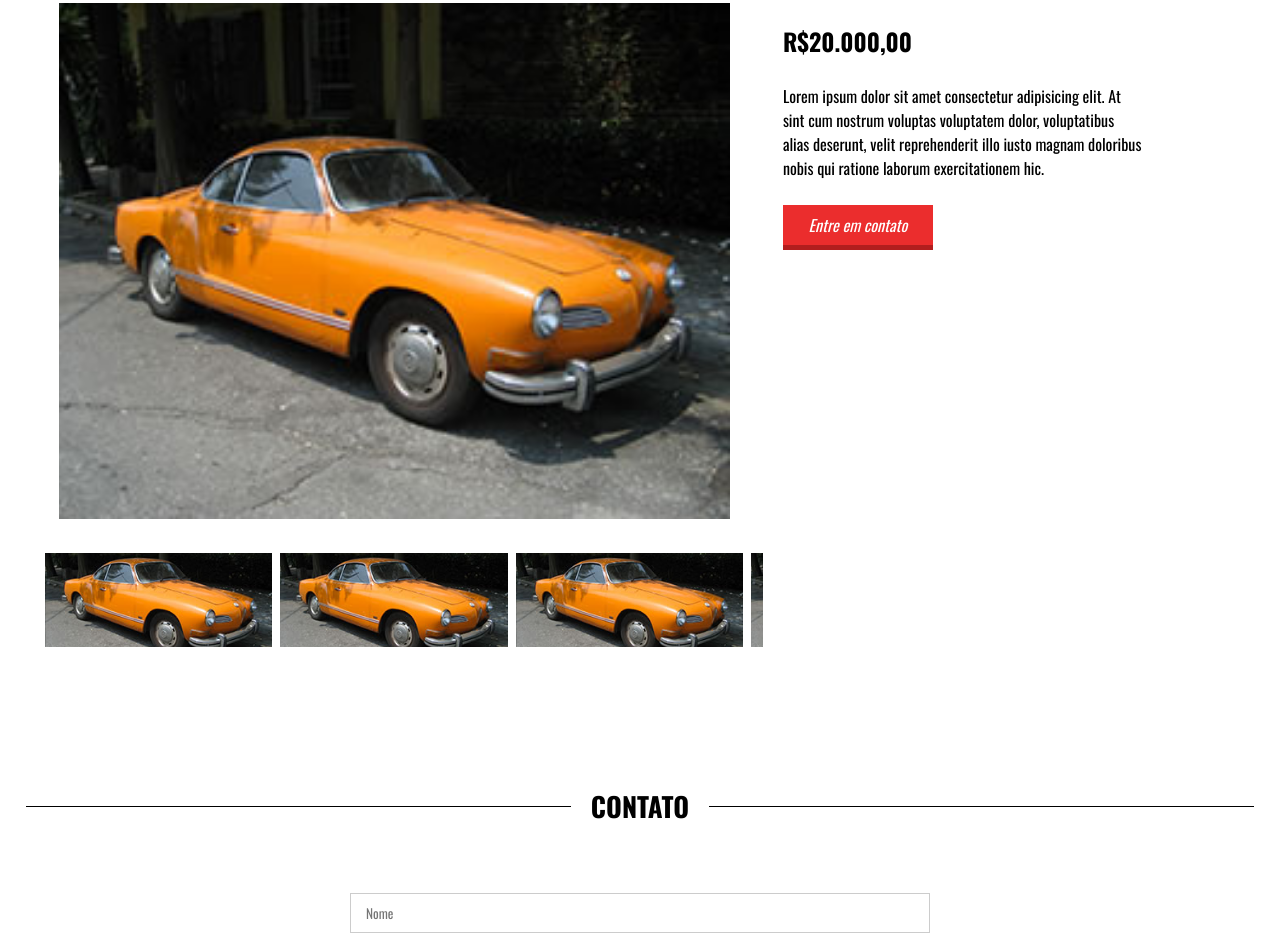
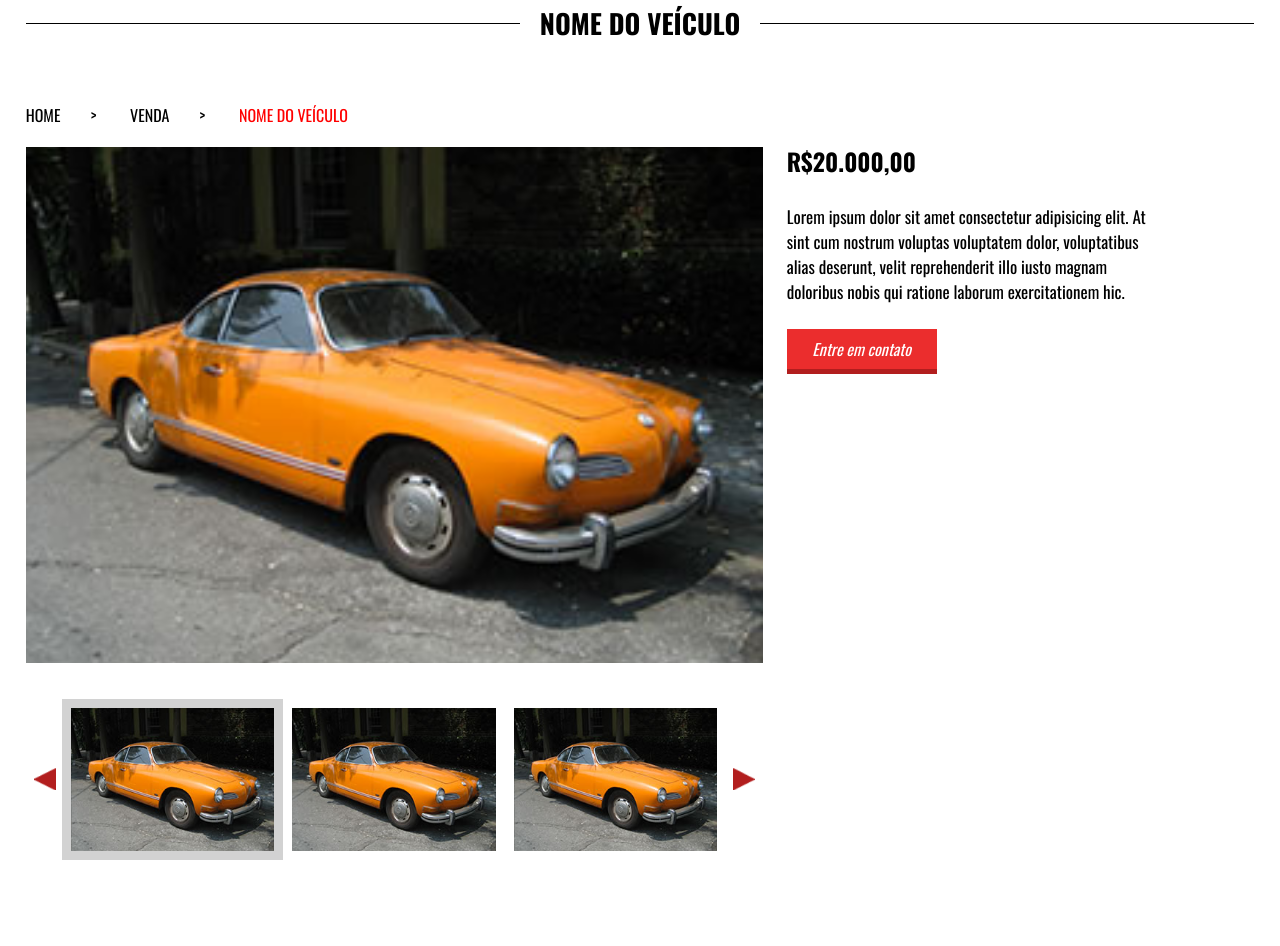
Before and after one commit to otaviopessanha/Projeto-5, a plain HTML site: page veiculo-teste.html in a window 1280 px wide. Shown: the part 207-1153 px from the top of the page. Drawn offline with nearby package versions, Linux system fonts and the light colour scheme; a web font is replaced by a local one.

Commit message:
Página individual

```diff
--- a/css/style.css
+++ b/css/style.css
@@ -304,12 +304,12 @@ section.service-description{
 
 /* contact */
 section.contact{
-    padding: 80px 2%;
+    padding: 80px 2% 0 2%;
 }
 
 section.contact form{
     max-width: 600px;
-    margin: 50px auto;
+    margin: 30px auto;
 }
 
 section.contact .input-wraper{
@@ -325,18 +325,19 @@ section.contact form .input-wraper:nth-of-type(5){
 section.contact input:not(input[type='submit']){
     display: inline-block;
     width: 100%;
+    height: 60px;
     border: 1px solid #ccc;
-    height: 40px;
     line-height: 40px;
     padding-left: 15px;
 }
 
 section.contact textarea{
     width: 100%;
+    height: 140px;
     border: 1px solid #ccc;
-    height: 80px;
     line-height: 15px;
     padding: 15px 0 15px 15px;
+    font-size: 16px;
     resize: none;
 }
 
@@ -532,25 +533,30 @@ section.sell{
 
 /* Página veiculo-teste - sell-single */
 section.sell-single{
-    padding: 0 2%;
+    padding: 80px 2% 0 2%;
 }
 
 section.sell-single .container{
-    padding: 40px 0;
+    padding: 40px 0 0 0;
+    text-align: center;
 }
 
 .info-vehicle{
-    float: left;
+    display: inline-block;
     width: 60%;
 }
 
 .description-vehicle{
-    float: left;
-    width: 40%;
-    padding: 20px;
+    display: inline-block;
+    width: calc(40% - 4px);
+    padding: 60px  0 0 20px;
+    vertical-align: top;
+    text-align: left;
+    box-sizing: border-box;
 }
 
 .description-vehicle p{
+    font-size: 17px;
     max-width: 360px;
     margin-top: 25px;
 }
@@ -563,28 +569,79 @@ section.sell-single .container{
     width: 100%;
     padding-top: 70%;
     background-position: center;
-    background-size: contain;
+    background-size: cover;
     background-repeat: no-repeat;
+}
+
+.nav-galery-parent{
+    width: 100%;
+    padding: 36px;
+    position: relative;
+}
+
+.arrow-left-nav{
+    position: absolute;
+    right: 8px;
+    top: 50%;
+    transform:  translateY(-50%);
+    background-image: url('../images/arrow-right.png');
+    background-size: 100% 100%;
+    width: 22px;
+    height: 22px;
+    cursor: pointer;
+}
+
+.arrow-right-nav{
+    position: absolute;
+    left: 8px;
+    top: 50%;
+    transform:  translateY(-50%);
+    background-image: url('../images/arrow-left.png');
+    background-size: 100% 100%;
+    width: 22px;
+    height: 22px;
+    cursor: pointer;
+}
+
+.info-bread{
+    padding: 20px 0;
+    text-align: left;
+}
+
+.info-bread a{
+    text-decoration: none;
+    color: black;
+}
+
+.info-bread a:last-child{
+    color: red;
+}
+
+.info-bread span{
+    padding: 0 30px;
 }
 
 .nav-galery{
     width: 100%;
-    padding: 15px;
-    margin-top: 15px;
-    overflow-x: scroll;
+    overflow: hidden;
 }
 
 .nav-galery-wraper{
     width: 200%;
 }
 
-.mini-img{
+.mini-img-wraper{
     float: left;
     width: calc(33.3% * (100 / 200));
-    padding-top: calc(33.3% * (100 / 200) * 0.4);
-    border: 4px solid white;
+    padding: 9px;
+}
+
+.mini-img{
+    width: 100%;
+    padding-top: 70%;
     background-position: center;
     background-size: cover;
+    cursor: pointer;
 }
 /* /sell-single */
 
@@ -673,6 +730,24 @@ section.sell-single .container{
         text-align: center;
         width: 100%;
     }
+
+    .info-vehicle{
+        width: 100%;
+    }
+
+    .description-vehicle{
+        width: 100%;
+        padding: 20px 0;
+        text-align: center;
+    }
+
+    .description-vehicle a{
+        display: inline-block;
+    }
+
+    .description-vehicle p{
+        max-width: none;
+    }
 }
 
 @media screen and (max-width: 580px){
--- a/veiculo-teste.html
+++ b/veiculo-teste.html
@@ -20,8 +20,8 @@
 
             <nav class="desktop">
                 <ul>
-                    <li><a href="">Home</a></li>
-                    <li><a style="color: #eb2d2d" href="venda.html">Venda</a></li>
+                    <li><a href="index.html">Home</a></li>
+                    <li><a href="venda.html">Venda</a></li>
                     <li><a href="">Sobre</a></li>
                     <li><a href="">Contato</a></li>
                 </ul>
@@ -29,7 +29,7 @@
 
             <nav class="mobile">
                 <ul>
-                    <li><a href="">Home</a></li>
+                    <li><a href="index.html">Home</a></li>
                     <li><a style="color: #eb2d2d" href="venda.html">Venda</a></li>
                     <li><a href="">Sobre</a></li>
                     <li><a href="">Contato</a></li>
@@ -49,16 +49,45 @@
 
         <div class="container">
             <div class="info-vehicle">
-                <div class="image" style="background-image: url('images/carro1.jpg')"></div><!--image-->
-                <div class="nav-galery">
-                    <div class="nav-galery-wraper">
-                        <div style="background-image: url('images/carro1.jpg')" class="mini-img"></div>
-                        <div style="background-image: url('images/carro1.jpg')" class="mini-img"></div>
-                        <div style="background-image: url('images/carro1.jpg')" class="mini-img"></div>
-                        <div style="background-image: url('images/carro1.jpg')" class="mini-img"></div>
-                        <div style="background-image: url('images/carro1.jpg')" class="mini-img"></div>
-                    </div>
-                </div><!--nav-galery-->
+                <div class="info-bread">
+                    <a href="index.html">HOME</a><span>></span>
+                    <a href="venda.html">VENDA</a><span>></span>
+                    <a href="">NOME DO VEÍCULO</a>
+                </div>
+                <div class="image" style="background-image: url('images/carro1.jpg')"></div>
+                <div class="nav-galery-parent">
+                    <div class="arrow-left-nav"></div>
+                    <div class="arrow-right-nav"></div>
+                    <div class="nav-galery">
+                        <div class="nav-galery-wraper">
+
+                            <div style="background-color: rgb(210, 210, 210);" class="mini-img-wraper">
+                                <div style="background-image: url('images/carro1.jpg');" class="mini-img"></div>
+                            </div><!--mini-img-wraper-->
+
+                            <div class="mini-img-wraper">
+                                <div style="background-image: url('images/carro1.jpg');" class="mini-img"></div>
+                            </div><!--mini-img-wraper-->
+
+                            <div class="mini-img-wraper">
+                                <div style="background-image: url('images/carro1.jpg');" class="mini-img"></div>
+                            </div><!--mini-img-wraper-->
+
+                            <div class="mini-img-wraper">
+                                <div style="background-image: url('images/carro1.jpg');" class="mini-img"></div>
+                            </div><!--mini-img-wraper-->
+
+                            <div class="mini-img-wraper">
+                                <div style="background-image: url('images/carro1.jpg');" class="mini-img"></div>
+                            </div><!--mini-img-wraper-->
+
+                            <div class="mini-img-wraper">
+                                <div style="background-image: url('images/carro1.jpg');" class="mini-img"></div>
+                            </div><!--mini-img-wraper-->
+
+                        </div><!--nav-galery-wraper-->
+                    </div><!--nav-galery-->
+                </div><!--nav-galery-parent-->
             </div><!--info-vehicle-->
             <div class="description-vehicle">
                 <h2>R$20.000,00</h2>
@@ -104,7 +133,7 @@
     <section class="vehicles">
         <div class="line-title">
             <div class="ln1"></div>
-            <h2>Veículos em destaque</h2>
+            <h2>Veículos para venda</h2>
         </div><!--line-title-->
 
         <div class="container">
@@ -144,7 +173,7 @@
         <div class="container">
             <nav>
                 <ul>
-                    <li><a href="">Home</a></li>
+                    <li><a href="index.html">Home</a></li>
                     <li><a style="color: #eb2d2d" href="venda.html">Venda</a></li>
                     <li><a href="">Sobre</a></li>
                     <li><a href="">Contato</a></li>
```
Also changed, not shown: index.html (+6 -6 lines), venda.html (+6 -6 lines).
